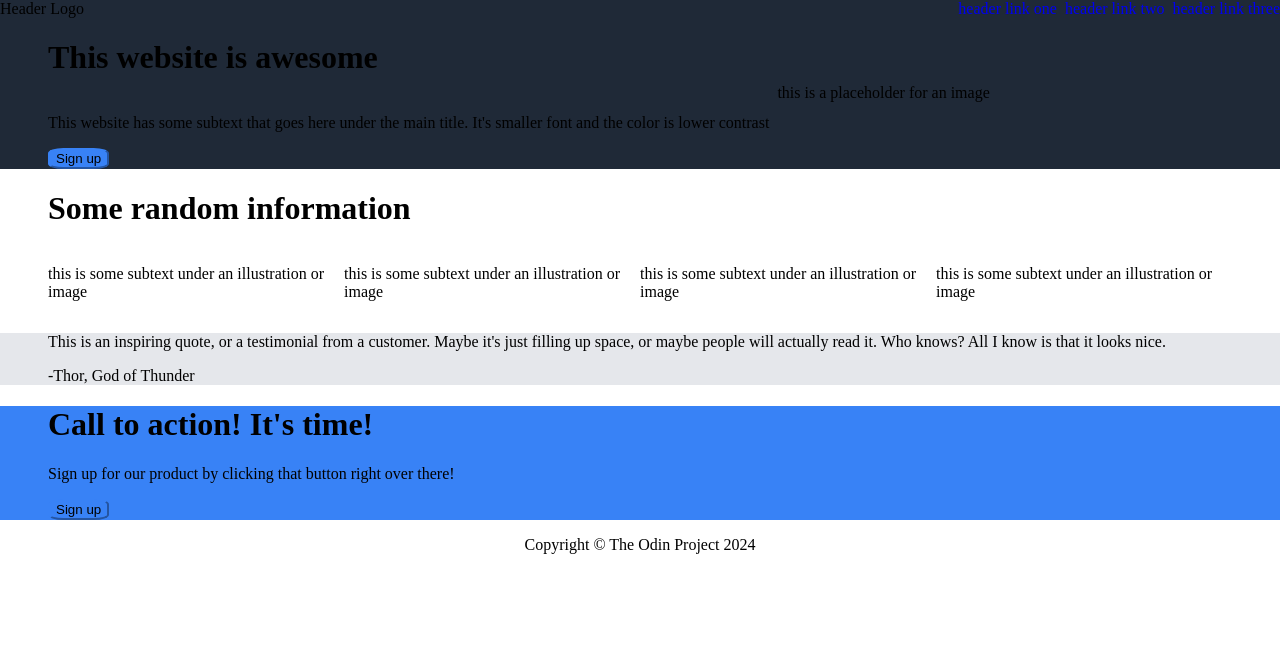
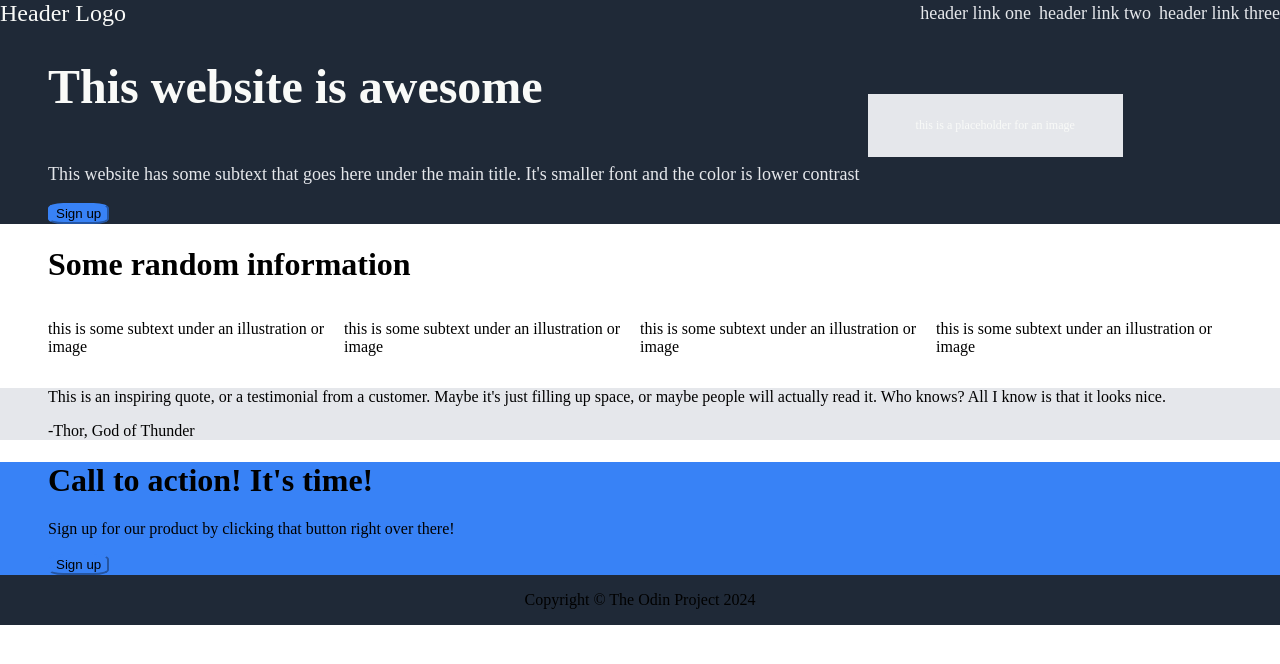
Before and after one commit to JoeJoe-C/odin, a plain HTML site: page landing-page/index.html in a window 1280 px wide. Drawn offline with Linux system fonts and the light colour scheme.

Commit message:
added style to hero banner

```diff
--- a/landing-page/css/style.css
+++ b/landing-page/css/style.css
@@ -10,6 +10,21 @@ button {
 
 .body-img-gallery {
 	display: flex;
+}
+
+.hero-header {
+	align-self: flex-start;
+	flex-wrap: wrap;
+	font-size: 48px;
+	font-weight: bolder;
+	color: #f9faf8;
+}
+
+.hero-image {
+	padding: 24px 48px;
+	background-color: #e5e7eb;
+	color: #f9faf8;
+	font-size: 12px;
 }
 
 .hero-button {
@@ -25,6 +40,7 @@ button {
 	display: flex;
 	justify-content: center;
 	align-content: center;
+	background-color: #1F2937;
 }
 
 .banner {
@@ -51,6 +67,11 @@ button {
 	align-items: center;
 }
 
+.logo {
+	color: #f9faf8;
+	font-size: 24px;
+}
+
 .right-links {
 	display: flex;
 	justify-content: space-evenly;
@@ -59,10 +80,13 @@ button {
 	margin: 0;
 	padding: 0;
 	gap: 8px;
+	color: #e5e7eb;
+	font-size: 18px;
 }
 
 a {
 	text-decoration: none;
+	color: #e5e7eb;
 }
 
 .hero {
@@ -78,6 +102,8 @@ a {
 	text-wrap: wrap;
 	align-items: flex-start;
 	flex-direction: column;
+	color: #e5e7eb;
+	font-size: 18px;
 }
 
 .hero-right {
```
